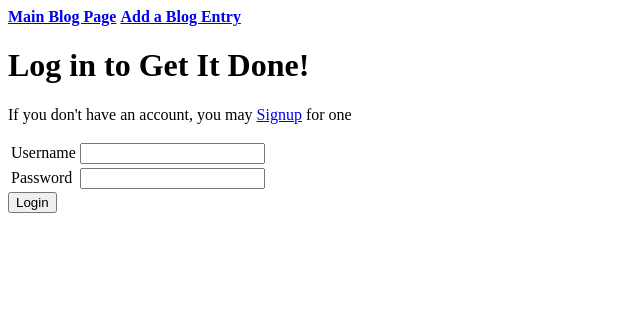
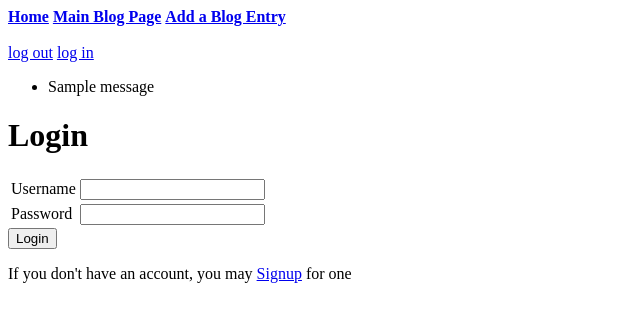
Before and after one commit to tenispro1975/blogz, a Flask app: page /login in a window 1280 px wide. Shown: the top 322 px of the page, without its empty margins (0-640 px from the left). Run offline with Flask 2, Linux system fonts and the light colour scheme; tables that the repository leaves empty hold one stand-in row (values such as "Sample post"); one stand-in notice (Sample message) is shown.

Commit message:
login, signup, required login done...still some bugs though

```diff
--- a/main.py
+++ b/main.py
@@ -1,4 +1,4 @@
-from flask import Flask, request, redirect, render_template, sessions, flash
+from flask import Flask, request, redirect, render_template, session, flash
 from flask_sqlalchemy import SQLAlchemy
 import os
 import jinja2
@@ -11,6 +11,7 @@ app.config['DEBUG'] = True
 app.config['SQLALCHEMY_DATABASE_URI'] = 'mysql+pymysql://blogz:ctown1975@localhost:8889/blogz'
 app.config['SQLALCHEMY_ECHO'] = True
 db = SQLAlchemy(app)
+app.secret_key = "secret key"
 
 class Blog(db.Model):
 
@@ -34,10 +35,35 @@ class User(db.Model):
         self.username = username
         self.password = password
 
-@app.route('/')
-def index():
-    blogs = Blog.query.all()
-    return render_template('blog-listings.html', blogs=blogs) #title=title, new_blog=new_blog, title_err=title_err, new_blog_err=new_blog-Err)
+@app.before_request
+def require_login():
+    allowed_routes = ['login', 'signup']
+    if request.endpoint not in allowed_routes and 'username' not in session:
+        return redirect('/login')
+
+@app.route('/login', methods=['POST', 'GET'])
+def login():
+
+    username = ''
+    password = ''
+    verify = ''
+    username_err = ''
+    password_err = ''
+    verify_err = ''
+
+    if request.method == 'POST':
+        username = request.form['username']
+        password = request.form['password']
+        user = User.query.filter_by(username=username).first()
+
+        if user and user.password == password:
+            session['username'] = username
+            session['password'] = password
+            flash("Logged in")
+            return redirect('/newpost')
+        else:
+            flash('User password incorrect, or user does not exist', 'error')
+    return render_template('login.html')
 
 @app.route('/newpost', methods=['POST', 'GET'])
 def newpost():
@@ -47,7 +73,7 @@ def newpost():
     if request.method == 'POST':
         title = request.form['title']
         new_blog = request.form['new_blog']
-        user = User.query.filter_by(username=username).first()
+       # owner = User.query.filter_by(user=user).first()
 
         if title == "" or new_blog == "":
             title_err = "Please enter a valid title"
@@ -73,25 +99,6 @@ def blog():
 
         return render_template('blog-listings.html', blogs=blogs)
 
-@app.route('/login', methods=['POST', 'GET'])
-def login():
-
-    username_err = ''
-    password_err = ''
-    verify_err = ''
-
-    if request.method == 'POST':
-        username = request.form['username']
-        password = request.form['password']
-        user = User.query.filter_by(username=username).first()
-        if user and user.password == password:
-            session['username'] = username
-            flash("Logged in")
-            return redirect('/newpost')
-        else:
-            flash('User password incorrect, or user does not exist', 'error')
-    return render_template('login.html')
-
 @app.route('/signup', methods=['POST', 'GET'])
 def signup():
     if request.method == 'POST':
@@ -115,6 +122,7 @@ def signup():
             return render_template('newpost.html', username=username)
 
         existing_user = User.query.filter_by(username=username).first()
+
         if not existing_user:
             new_user = User(username, password)
             db.session.add(new_user)
@@ -123,7 +131,17 @@ def signup():
             return redirect('/newpost')
         else:
             return "<h1>Duplicate user</h1>"
-    #return render_template('blog-listings.html', blogs=blogs)
+    return render_template('signup.html')
+
+@app.route('/logout')
+def logout():
+    del session['username']
+    return redirect('/blog')
+
+@app.route('/')
+def index():
+    blogs = Blog.query.all()
+    return render_template('blog-listings.html')
 
 if __name__ == '__main__':
     app.run()
--- a/templates/base.html
+++ b/templates/base.html
@@ -2,11 +2,29 @@
 <html>
     <head>
         <nav>
+            <a href='/'><b>Home</b></a>
             <a href='/blog'><b>Main Blog Page</b></a>
             <a href='/newpost'><b>Add a Blog Entry</b></a>
         </nav>
     </head>
 <body>
+    <br>
+    <style>
+        br {float: right}
+    </style>
+        <div>
+            <a href='/logout'>log out</a>
+            <a href='/login'>log in</a>
+        </div>
+
+    {% with messages = get_flashed_messages(with_categories=True) %}
+        <ul>
+        {% for category,message in messages %}
+            <li class="{{category}}">{{message}}</li>
+        {% endfor %}
+        </ul>
+{% endwith %}
+
 
     {% block content %}
     {% endblock %}
--- a/templates/login.html
+++ b/templates/login.html
@@ -1,8 +1,8 @@
 {% extends "base.html" %}
 
 {% block content %}
-<h1>Log in to Get It Done!</h1>
-<p>If you don't have an account, you may <a href="/signup">Signup</a> for one</p>
+<h1>Login</h1>
+
 <form action="/login" method="post">
     <table>
         <tr>
@@ -20,4 +20,6 @@
     </table>
     <input type="submit" value="Login">
 </form>
+<p>If you don't have an account, you may <a href="/signup">Signup</a> for one</p>
+
 {% endblock %}
--- a/templates/signup.html
+++ b/templates/signup.html
@@ -1,7 +1,7 @@
 {% extends "base.html" %}
 
 {% block content %}
-<h1>Register to Get It Done!</h1>
+<h1>SIGNUP</h1>
 <form action="/signup" method="post">
     <table>
         <tr>
@@ -23,6 +23,6 @@
             </td>
         </tr>
     </table>
-    <input type="submit" value="Create Account">
+    <input type="submit" value="Submit">
 </form>
 {% endblock %}
```
